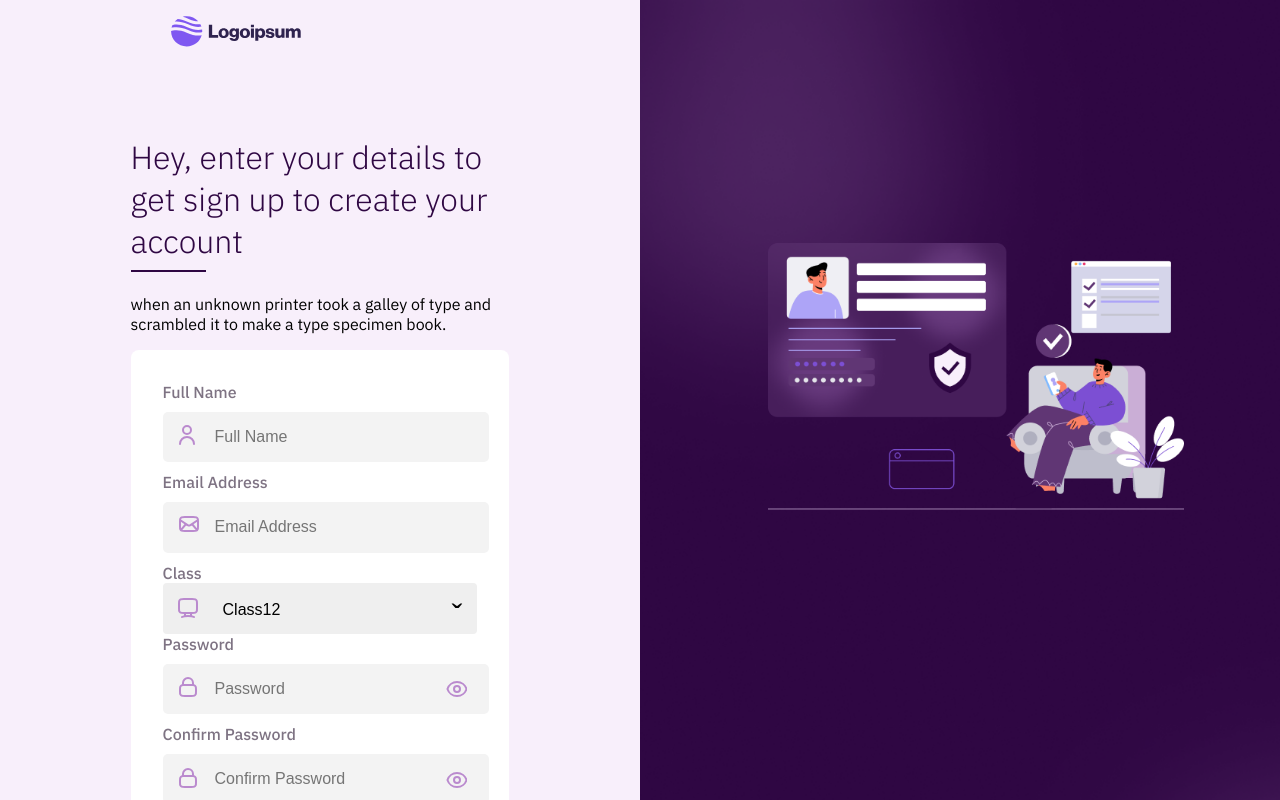
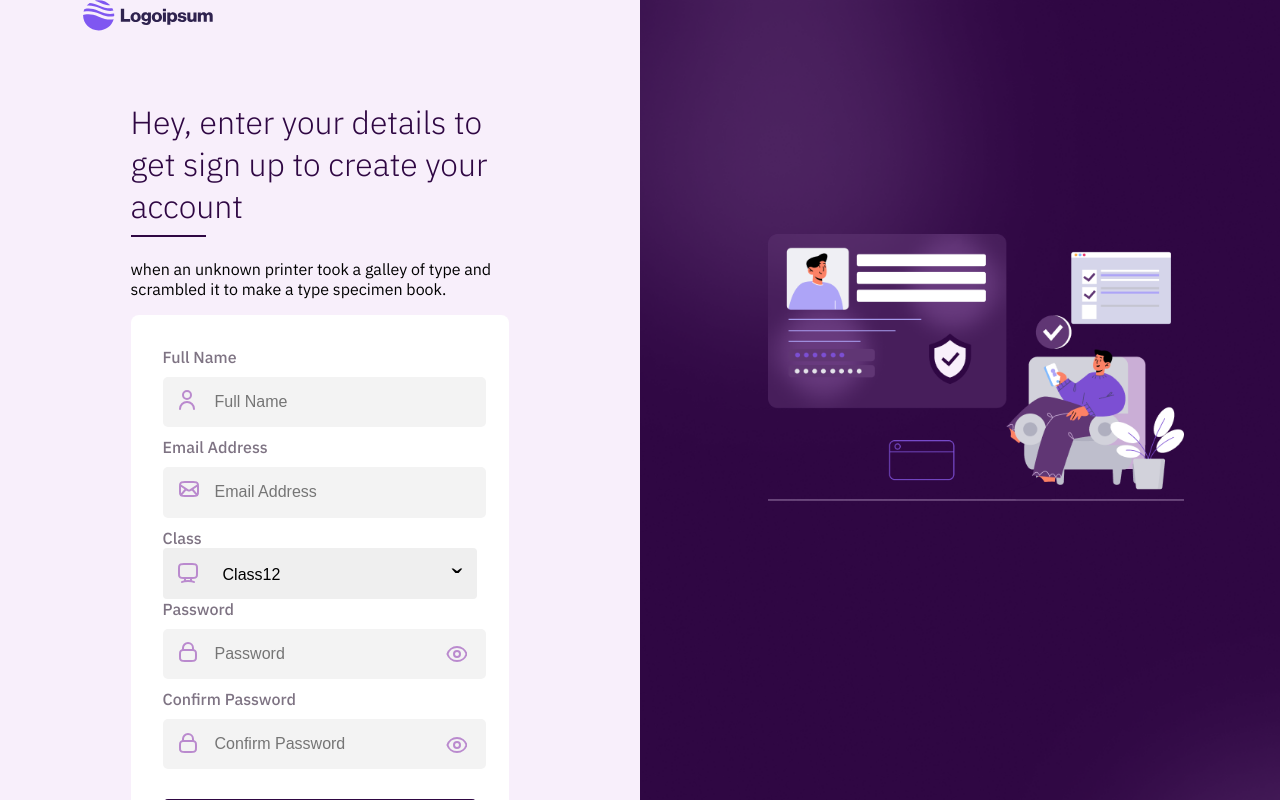
Before and after one commit to altamash2000/online_practice, a React (Create React App) app: page /auth/sign-up in a window 1280 px wide. Shown: the top 800 px of the page. Built offline with nearby package versions, Linux system fonts and the light colour scheme.

Commit message:
custom card

```diff
--- a/src/App.css
+++ b/src/App.css
@@ -78,7 +78,7 @@ body {
 }
 
 header {
-    padding: 1rem 0 0rem 5.5rem;
+    /* padding: 1rem 0 0rem 5.5rem; */
     display: flex;
 }
 
--- a/src/auth/signup/index.js
+++ b/src/auth/signup/index.js
@@ -1,23 +1,23 @@
+import { Formik } from 'formik';
 import React, { useEffect } from 'react';
 import { useNavigate } from 'react-router-dom';
-import { Formik } from 'formik';
-import * as Yup from "yup"
-import { ClassIcon, EyeIcon, MailIcon, PasswordIcon, UserIcon } from '../../assets/icon/inputIcon'
-import CustomButton from '../../customComponents/button/customButton'
-import CustomInput from '../../customComponents/customTextInput'
-import CustomSelect from '../../customComponents/select/customeSelect'
-import FormFooter from '../../customComponents/form-footer/form-footer'
-import UnderLineText from '../../customComponents/under-line-text/underLineText'
-import { cardBodyinner, cardinner } from '../login/logincss'
+import * as Yup from "yup";
+import { ClassIcon, EyeIcon, MailIcon, PasswordIcon, UserIcon } from '../../assets/icon/inputIcon';
 import { emailregex, passwordRegex } from '../../assets/regex';
-export default function Signup({setHeight,height,width}) {
+import CustomButton from '../../customComponents/button/customButton';
+import CustomCard from '../../customComponents/card/CustomCard';
+import CustomInput from '../../customComponents/customTextInput';
+import FormFooter from '../../customComponents/form-footer/form-footer';
+import CustomSelect from '../../customComponents/select/customeSelect';
+import UnderLineText from '../../customComponents/under-line-text/underLineText';
+export default function Signup({ setHeight, height, width }) {
   const navigate = useNavigate();
-  useEffect(()=>{
-    width<=480 &&  setHeight(true)
-   },[])
+  useEffect(() => {
+    width <= 480 && setHeight(true)
+  }, [setHeight,width])
 
   const Login = () => {
-    console.log("height",height,setHeight)
+    console.log("height", height, setHeight)
     setHeight(false)
     navigate("/")
   }
@@ -26,8 +26,7 @@ export default function Signup({setHeight,height,width}) {
     <>
       <div className='section'>
         <UnderLineText text='Hey, enter your details to get sign up to create your account' subText='when an unknown printer took a galley of type and scrambled it to make a type specimen book.' />
-        <div style={cardinner}>
-          <div style={cardBodyinner}>
+        <CustomCard>
           <Formik
             initialValues={{ email: '', password: '', confirmPassword: '' }}
 
@@ -73,8 +72,7 @@ export default function Signup({setHeight,height,width}) {
               );
             }}
           </Formik>
-          </div>
-        </div>
+        </CustomCard>
       </div>
     </>
   )
--- a/src/common/baseLayout.css
+++ b/src/common/baseLayout.css
@@ -26,7 +26,7 @@
   display: flex;
   justify-content: center;
   align-items: center;
-  margin-top: min(12%,12vh);
+  margin-top: min(8%,7vh);
 }
 
 .right-flex {
--- /dev/null
+++ b/src/customComponents/card/CustomCard.css
@@ -0,0 +1,19 @@
+.custom-card {
+    position: relative;
+    -webkit-box-orient: vertical;
+    -webkit-box-direction: normal;
+    -ms-flex-direction: row;
+    flex-direction: row;
+    min-width: 261px;
+    word-wrap: break-word;
+    background-clip: border-box;
+    border-radius: 8px;
+    margin-top: 4%;
+}
+
+.custom-card-body{
+    flex: 1;
+    display: flex;
+    justify-content: center;
+    align-items: center;
+}
--- /dev/null
+++ b/src/customComponents/card/CustomCard.js
@@ -0,0 +1,14 @@
+import React from 'react'
+import { ThemeColors } from '../../theme/theme'
+import './CustomCard.css'
+const CustomCard = ({ children }) => {
+    return (
+        <div className='custom-card' style={{ background: ThemeColors.white }}>
+            <div className='custom-card-body'>
+                {children}
+            </div>
+        </div>
+    )
+}
+
+export default CustomCard
--- a/src/customComponents/customTextInput/indexCss.js
+++ b/src/customComponents/customTextInput/indexCss.js
@@ -40,7 +40,7 @@ justify-content: center;
 
 export const formControl = {
   display: 'block',
-  width: '96%',
+  width: '95%',
   padding: ' 0.375rem 0.75rem',
   fontSize: ' 1rem',
   lineHeight: ' 2.4rem',
```
Lines whose indentation alone changed are shown as unchanged.
